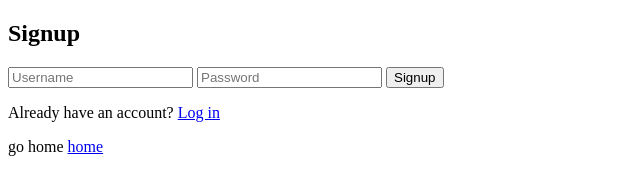
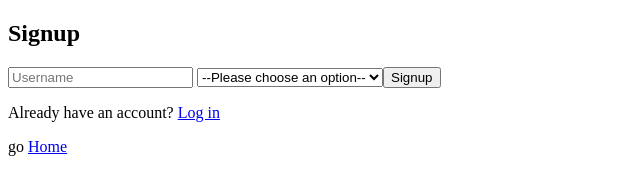
Before and after one commit to sebastianGascoine/music-mail, a website: page public/setup/signup.html in a window 1280 px wide. Shown: the whole page, without its empty margins (0-640 px from the left). Drawn offline with nearby package versions, Linux system fonts and the light colour scheme; files whose address does not match are found by name.

Commit message:
v0.3.3 login/signup
break for 5 week for uk trip
spreadsheet api?
css
orginization
!!plan out daily/weekly/monthly emails!!

```diff
--- a/public/setup/signup.html
+++ b/public/setup/signup.html
@@ -14,12 +14,15 @@
 
         <form action="#">
             <input id="username" placeholder="Username" type="text"/>
-            <input id="password" placeholder="Password" type="password"/>
-
+            <select name="fequency" id="freq-select">
+                <option value="">--Please choose an option--</option>
+                <option value="day">Daily</option>
+                <option value="week">Weekly</option>
+                <option value="month">Monthly</option>
             <input id="submit" type="submit" value="Signup"/>
 
             <p id="switch-prompt">Already have an account? <a href="/login">Log in</a></p>
-            <p id="home-prompt">go home <a href="/">home</a></p>
+            <p id="home-prompt">go <a href="/">Home</a></p>
 
         </form>
     </div>
```
Also changed, not shown: public/setup/login.html (+2 -3 lines).
